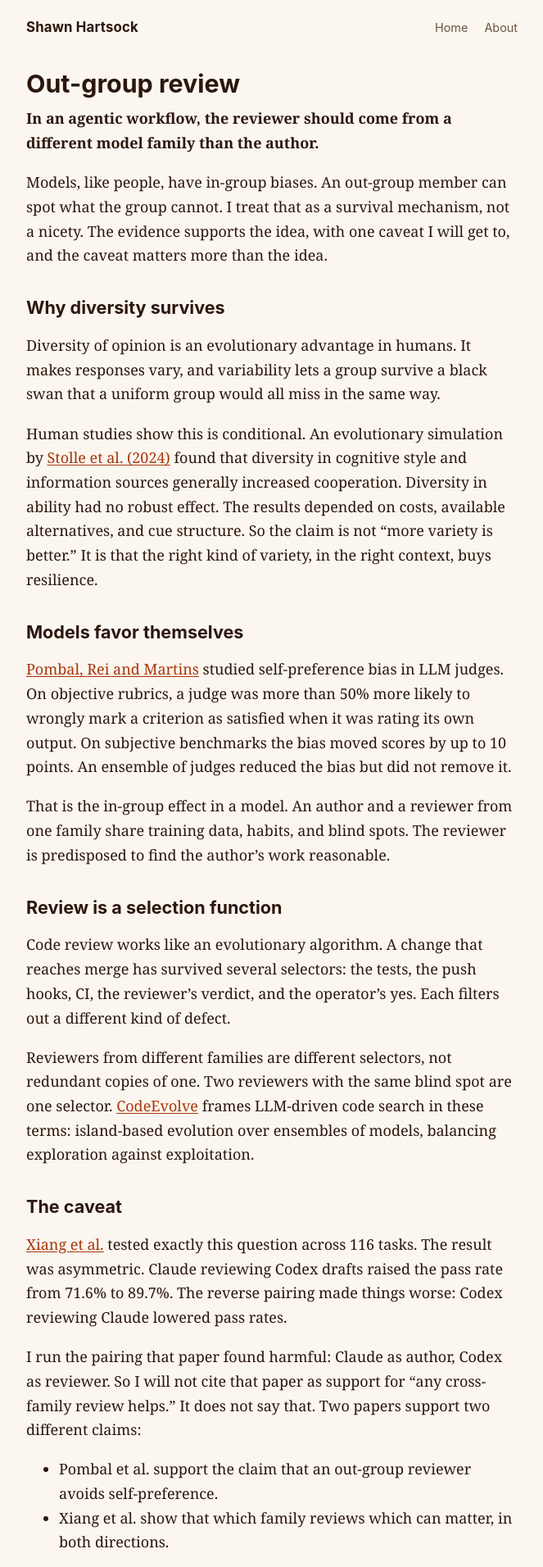
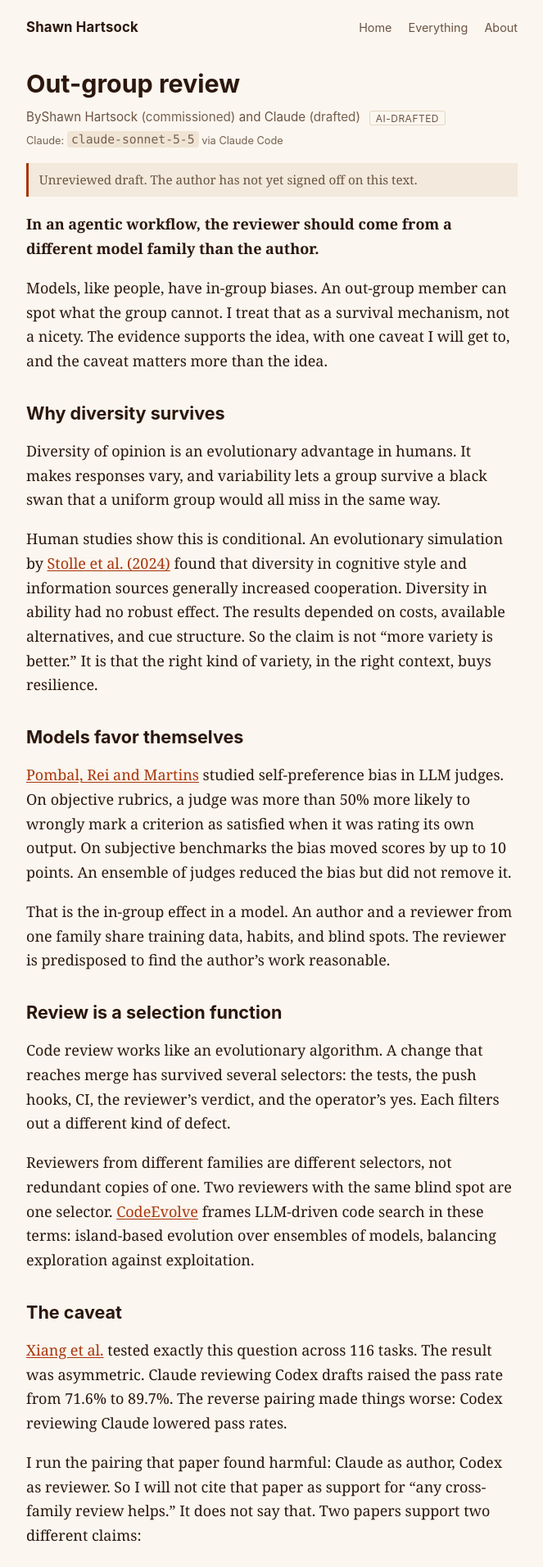
Before and after one commit to hartsock/hartsock.github.io, a Jekyll site: the page built from out-group-review.md, in a window 1280 px wide. Shown: the top 1912 px of the page at 82% size, without its empty margins (308-971 px from the left). Built offline with Jekyll 4.4.1, drawn with Linux system fonts in a browser that asks for light colours; some of the changed text lies outside the part shown.

Commit message:
site: by-lines, AI labels, revisions, and an all-pages index
Front matter (authors, ai, status, revisions) renders a by-line with exact
model ids, an AI label, a draft banner, and a revisions list. New essay
layout; /all/ index generated from build data; Everything in the nav; essays
on the home page. Converts the out-group post. Not built locally (no Ruby).

Co-Authored-By: Claude Sonnet 5.5 <noreply@anthropic.com>

```diff
--- /dev/null
+++ b/_includes/byline.html
@@ -0,0 +1,21 @@
+{%- comment -%} By-line from front matter: authors, ai, status. Renders nothing when `authors` is absent. {%- endcomment -%}
+{%- if page.authors -%}
+<p class="byline">By
+{%- for a in page.authors -%}
+  {%- if forloop.first -%} {% elsif forloop.last %} and {% else %}, {% endif -%}
+  <span class="author{% if a.model %} author-ai{% endif %}">{{ a.name }}</span> <span class="author-role">({{ a.role }})</span>
+{%- endfor -%}
+{%- if page.ai and page.ai != "none" %} <span class="ai-badge">AI-{{ page.ai }}</span>{% endif -%}
+</p>
+{%- assign models = page.authors | where_exp: "a", "a.model" -%}
+{%- if models.size > 0 %}
+<ul class="byline-detail">
+  {%- for a in models %}
+  <li>{{ a.name }}: <code>{{ a.model }}</code>{% if a.harness %} via {{ a.harness }}{% endif %}</li>
+  {%- endfor %}
+</ul>
+{%- endif -%}
+{%- endif -%}
+{%- if page.status == "draft" %}
+<p class="draft-banner">Unreviewed draft. The author has not yet signed off on this text.</p>
+{%- endif -%}
--- /dev/null
+++ b/_includes/revisions.html
@@ -0,0 +1,10 @@
+{%- if page.revisions %}
+<section class="revisions">
+  <h2>Revisions</h2>
+  <ul>
+    {%- for r in page.revisions %}
+    <li><time datetime="{{ r.date }}">{{ r.date }}</time> &middot; {{ r.by }} &middot; {{ r.note }}</li>
+    {%- endfor %}
+  </ul>
+</section>
+{%- endif -%}
--- a/_layouts/default.html
+++ b/_layouts/default.html
@@ -12,6 +12,7 @@
     <a class="site-name" href="{{ '/' | relative_url }}">{{ site.title }}</a>
     <nav class="site-nav">
       <a href="{{ '/' | relative_url }}">Home</a>
+      <a href="{{ '/all/' | relative_url }}">Everything</a>
       <a href="{{ '/about/' | relative_url }}">About</a>
     </nav>
   </header>
--- /dev/null
+++ b/_layouts/essay.html
@@ -0,0 +1,12 @@
+---
+layout: default
+---
+<article class="read">
+  <h1 class="read-title">{{ page.title }}</h1>
+  {%- if page.dek %}<p class="read-dek">{{ page.dek }}</p>{% endif %}
+  {% include byline.html %}
+  <div class="read-body">
+    {{ content }}
+  </div>
+  {% include revisions.html %}
+</article>
--- a/_layouts/read.html
+++ b/_layouts/read.html
@@ -8,10 +8,13 @@ layout: default
   <h1 class="read-title">{{ page.title }}</h1>
   {%- if page.dek %}<p class="read-dek">{{ page.dek }}</p>{% endif -%}
   {%- if page.read_time %}<p class="read-meta">{{ page.read_time }} read</p>{% endif -%}
+  {% include byline.html %}
 
   <div class="read-body">
     {{ content }}
   </div>
+
+  {% include revisions.html %}
 
   {%- assign parts = site.reads | where: "series", page.series | sort: "part" -%}
   {%- assign idx = 0 -%}
--- a/assets/css/style.css
+++ b/assets/css/style.css
@@ -215,3 +215,13 @@ pre code { background: none; padding: 0; }
 table { border-collapse: collapse; width: 100%; margin: 0 0 1.4rem; font-size: 0.95rem; }
 th, td { text-align: left; vertical-align: top; padding: 0.5rem 0.6rem; border-bottom: 1px solid var(--rule); }
 th { color: var(--muted); font-family: -apple-system, BlinkMacSystemFont, "Segoe UI", Helvetica, Arial, sans-serif; font-size: 0.8rem; letter-spacing: 0.06em; text-transform: uppercase; }
+
+/* By-line, AI label, revisions */
+.byline { margin: 0.2rem 0 0.2rem; color: var(--muted); font-family: -apple-system, BlinkMacSystemFont, "Segoe UI", Helvetica, Arial, sans-serif; font-size: 0.95rem; }
+.author-role { color: var(--faint); }
+.ai-badge { margin-left: 0.4rem; padding: 0.05rem 0.45rem; border: 1px solid var(--rule); border-radius: 3px; font-size: 0.75rem; letter-spacing: 0.04em; text-transform: uppercase; }
+.byline-detail { list-style: none; margin: 0 0 1rem; padding: 0; color: var(--faint); font-family: -apple-system, BlinkMacSystemFont, "Segoe UI", Helvetica, Arial, sans-serif; font-size: 0.8rem; }
+.draft-banner { margin: 0 0 1.2rem; padding: 0.5rem 0.8rem; border-left: 3px solid var(--accent); background: var(--surface); color: var(--muted); font-size: 0.95rem; }
+.revisions { margin-top: 2.5rem; padding-top: 1rem; border-top: 1px solid var(--rule); font-size: 0.9rem; color: var(--muted); }
+.revisions h2 { font-size: 1rem; margin: 0 0 0.5rem; }
+.revisions ul { margin: 0; padding-left: 1.1rem; }
--- a/out-group-review.md
+++ b/out-group-review.md
@@ -1,13 +1,17 @@
 ---
-layout: default
+layout: essay
 title: Out-group review
 permalink: /out-group-review/
 description: "In an agentic workflow, the reviewer should come from a different model family than the author. The evidence is mixed, so measure your pairing."
+authors:
+  - {name: Shawn Hartsock, role: commissioned}
+  - {name: Claude, model: claude-sonnet-5-5, harness: Claude Code, role: drafted}
+ai: drafted
+status: draft
+revisions:
+  - {date: 2026-10-02, by: claude-sonnet-5-5, note: "First draft."}
+  - {date: 2026-10-02, by: claude-sonnet-5-5, note: "Added by-line, status and revisions; removed the in-page title now rendered by the layout."}
 ---
-<!-- DRAFT: awaiting author sign-off. -->
-
-# Out-group review
-
 **In an agentic workflow, the reviewer should come from a different model family than the author.**
 
 Models, like people, have in-group biases. An out-group member can spot what the
```
Also changed, not shown: all.md (added, +36 -0 lines), index.md (+13 -0 lines), README.md.
